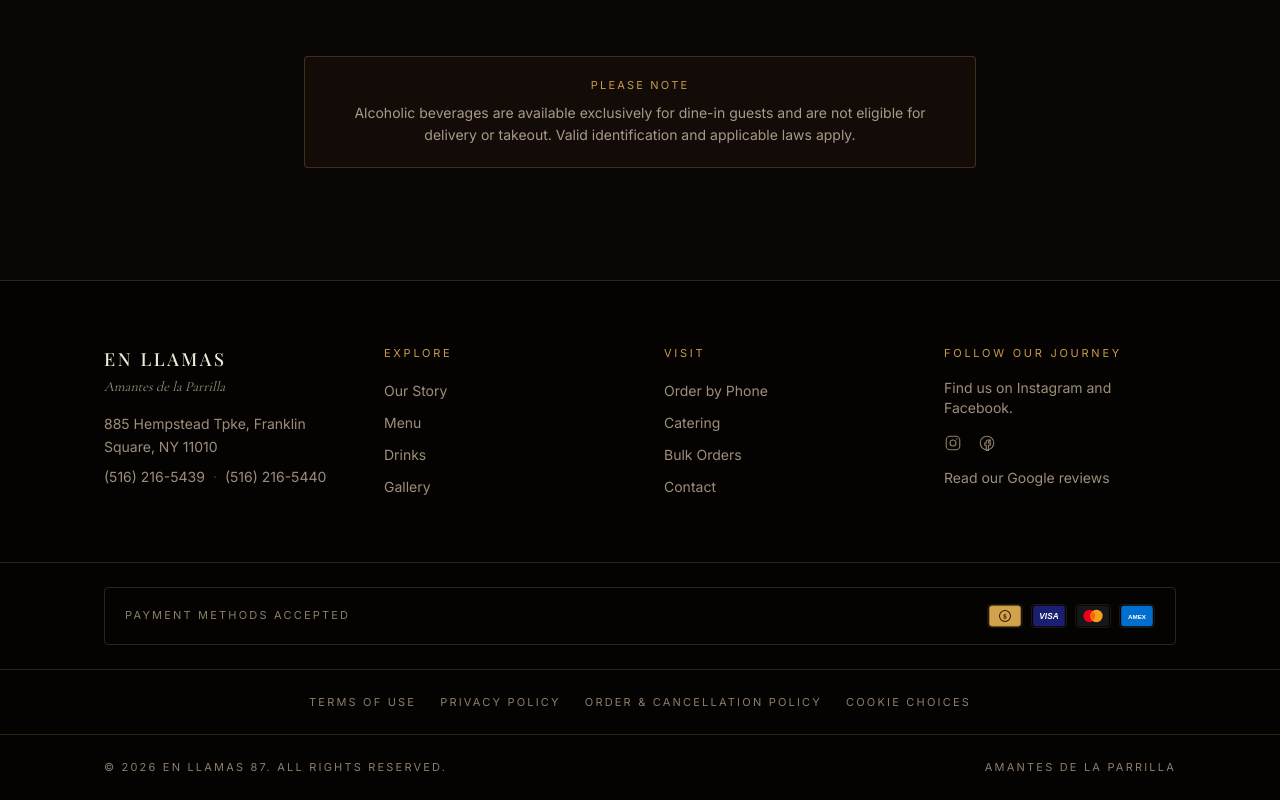
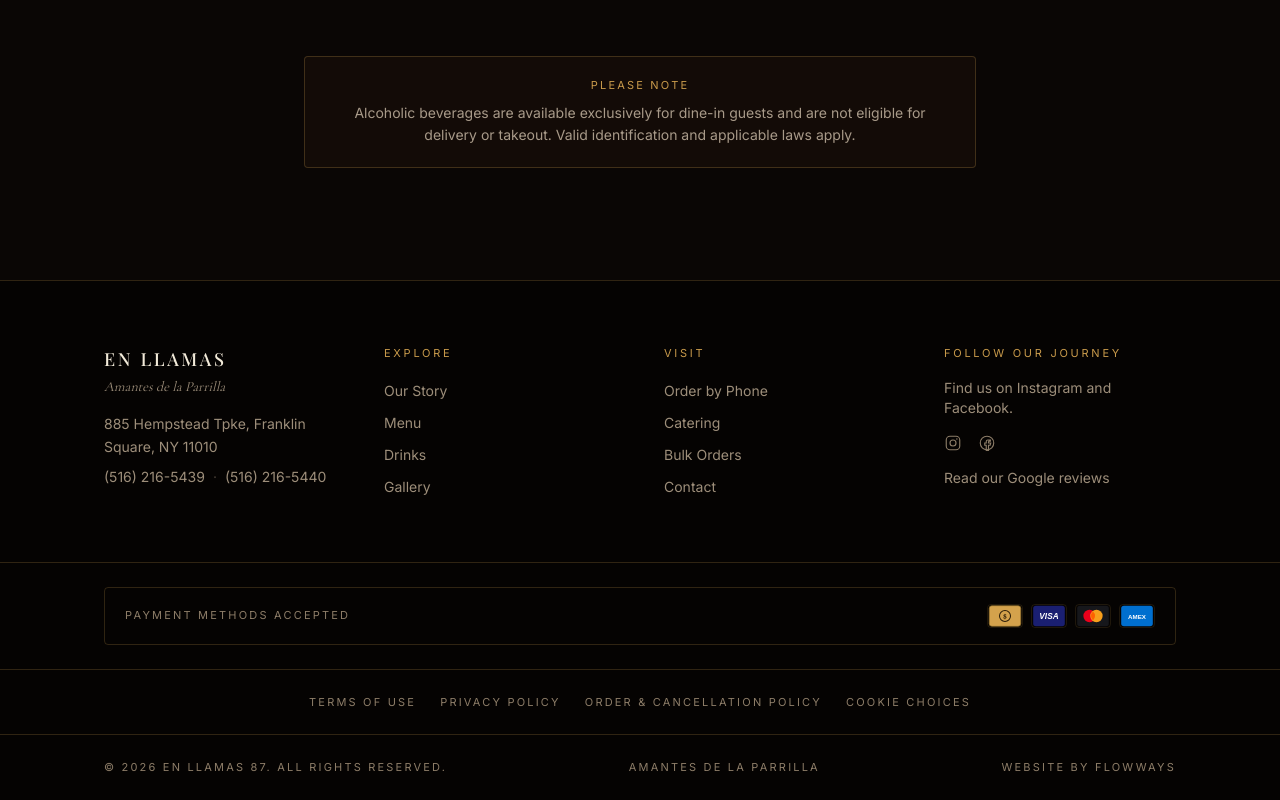
Before and after one commit to Santivb/enllamaswebsite, a Next.js app: page /order in a window 1280 px wide. Shown: the part 1146-1946 px from the top of the page. Built offline with nearby package versions, Linux system fonts and the light colour scheme.

Commit message:
Add quiet FlowWays footer credit
"Website by FlowWays" links to https://www.flowways.dev/, styled
like the existing copyright/tagline line in the footer bottom row.

```diff
--- a/src/components/Footer.tsx
+++ b/src/components/Footer.tsx
@@ -144,6 +144,13 @@
           <p className="font-sans text-[11px] uppercase tracking-[0.2em] text-subtle">
             Amantes de la Parrilla
           </p>
+          <a
+            href="https://www.flowways.dev/"
+            rel="noopener"
+            className="font-sans text-[11px] uppercase tracking-[0.2em] text-subtle transition-colors hover:text-gold-bright"
+          >
+            Website by FlowWays
+          </a>
         </div>
       </div>
     </footer>
```
